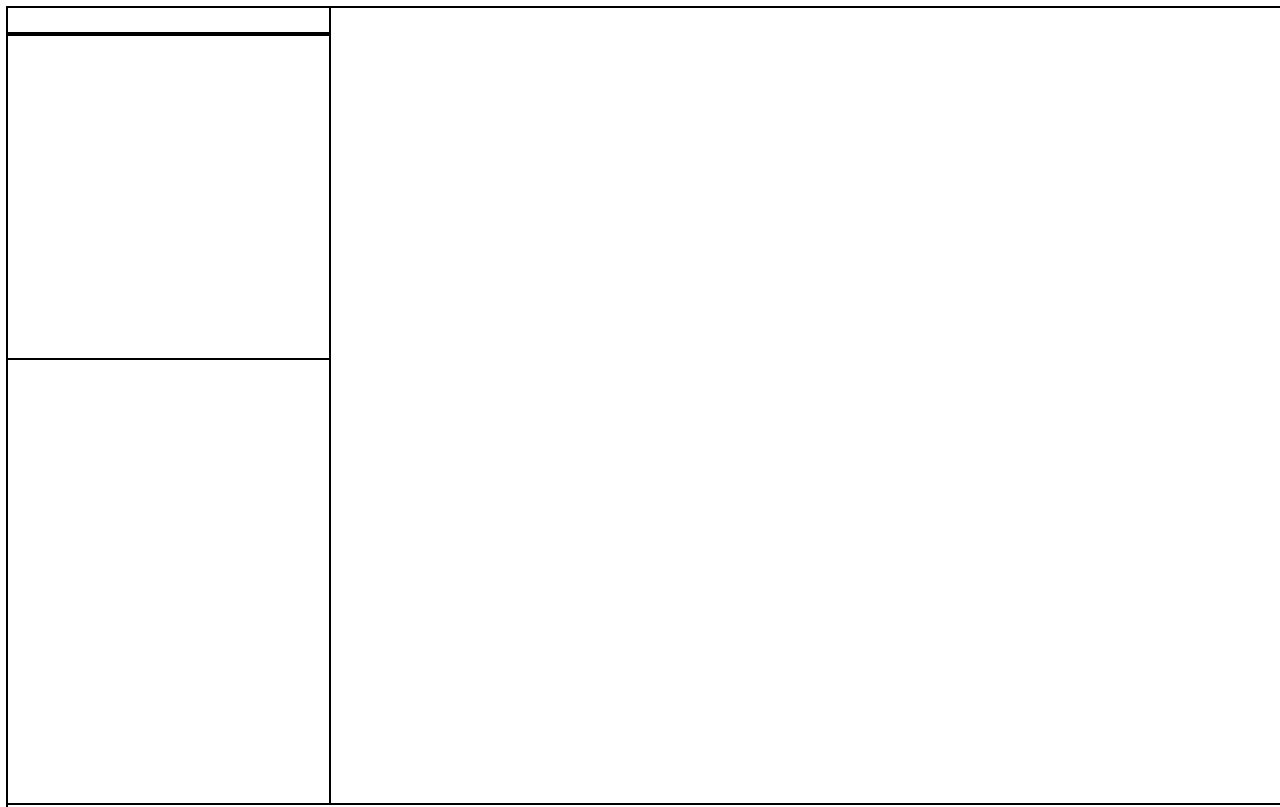
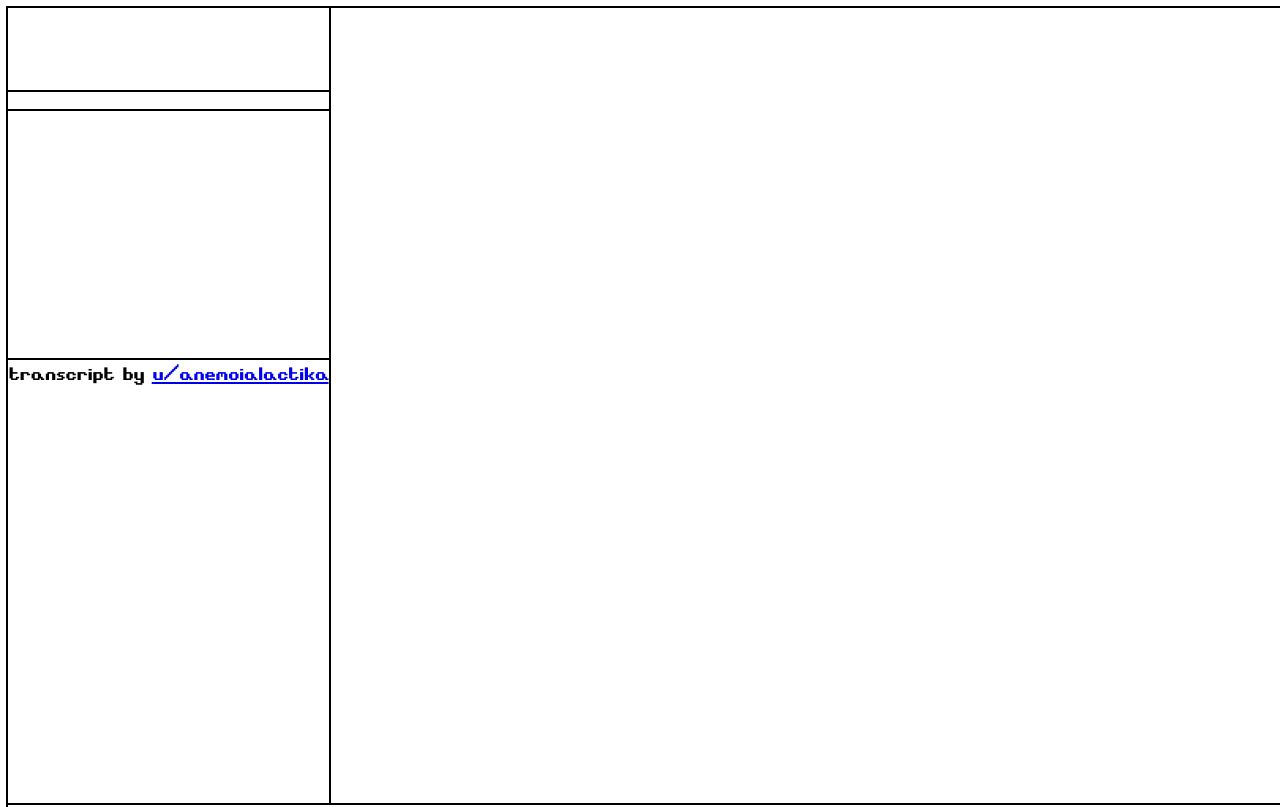
Before and after one commit to NewDefectus/Petscop-Studio, a plain HTML site: page index.html in a window 1280 px wide. Shown: the top 807 px of the page. Drawn offline with nearby package versions, Linux system fonts and the light colour scheme.

Commit message:
first commit

```diff
--- a/index.html
+++ b/index.html
@@ -6,7 +6,7 @@
 
 <style>
 .info { font-size: 1.3em; height: 350px; overflow-y: auto; outline: 2px solid black; background-color: white }
-.transcript { font-size: 1.4em; height: 443px; overflow-y: auto; outline: 2px solid black; margin-top: 2px; background-color: white }
+.transcript { font-size: 1.4em; height: 413px; overflow-y: auto; margin-top: 2px; background-color: white }
 .downloadIcon { display: inline-block; width: 200px; height: 200px; position: relative; }
 #background { -webkit-filter: blur(5px); filter: blur(5px); z-index: -2 }
 
@@ -58,12 +58,13 @@ loading = true;
 <div id="video" style="width: 1845px; height: 795px; float: left">
 	<div style="float: left; width: 321px; height: 795px">
 		<div id="infoBox" class="info">
-			<h2 id="videoTitle"></h2>
-			<div style="font-size: 0.89em; outline: 2px solid black"><span id="date"></span><span id="atText"></span><abbr id="time" title="UTC" style="cursor: help"></abbr></div><br>
+			<h2 id="videoTitle" style="height: 32px"></h2>
+			<div style="font-size: 0.89em; outline: 2px solid black; height: 17px"><span id="date"></span><span id="atText"></span><abbr id="time" title="UTC" style="cursor: help"></abbr></div><br>
 			<div id="desc"></div>
 		</div>
 
-		<div id="tran" class="transcript">
+		<div style="height: 443px; outline: 2px solid black; margin-top: 2px; background-color: white; font-size: 1.58em">transcript by <a href="https://www.reddit.com/user/anemoialactika">u/anemoialactika</a>
+		<div id="tran" class="transcript"></div>
 		</div>
 	</div>
 
```
